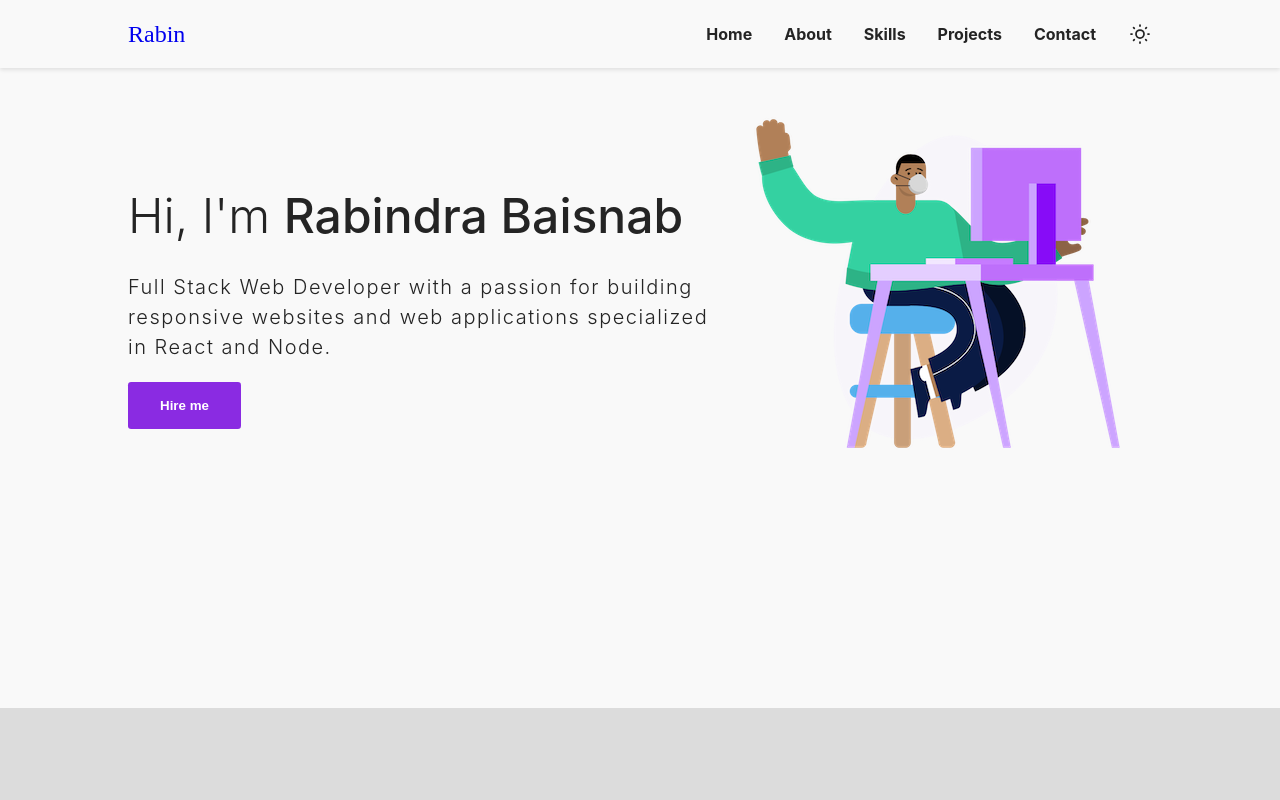
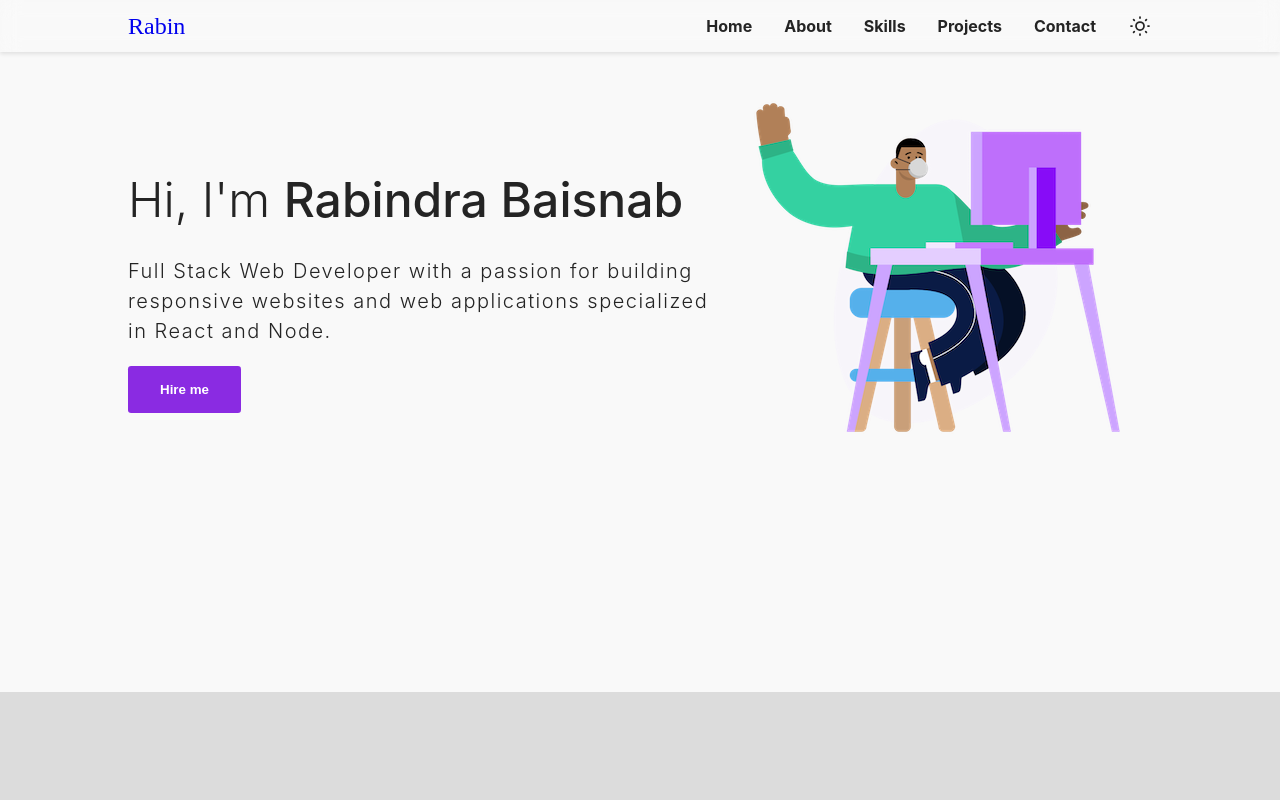
Before and after one commit to rabin245/portfolio-intern, a React (Vite) app: page / in a window 1280 px wide. Shown: the top 800 px of the page. Built offline with nearby package versions, Linux system fonts and the light colour scheme; a web font is replaced by a local one.

Commit message:
add backdrop blur filter to header

```diff
--- a/src/index.css
+++ b/src/index.css
@@ -33,29 +33,33 @@ body {
   left: 0;
   right: 0;
   z-index: 10;
-  background-color: var(--background-color);
-  transition: background-color 0.2s ease-in-out, color 0.2s ease-in-out;
+  transition: color 0.2s ease-in-out;
   box-shadow: 0 2px 4px rgba(0, 0, 0, 0.1);
+
+  backdrop-filter: blur(10px);
+  --webkit-backdrop-filter: blur(10px);
 }
 
 .Header > nav {
   display: flex;
   justify-content: space-between;
   align-items: center;
-  padding: 1rem 8rem;
+  padding: 0.5rem 8rem;
 }
 
 @media only screen and (max-width: 1024px) {
   .Header > nav {
     padding: 0.5rem 2rem;
   }
-
-  .Header {
-    width: 100vw;
-  }
 }
 
 @media only screen and (max-width: 768px) {
+  .Header {
+    background-color: var(--background-color);
+    backdrop-filter: none;
+    --webkit-backdrop-filter: none;
+  }
+
   .Header > nav {
     padding: 0.5rem 1rem;
   }
```
